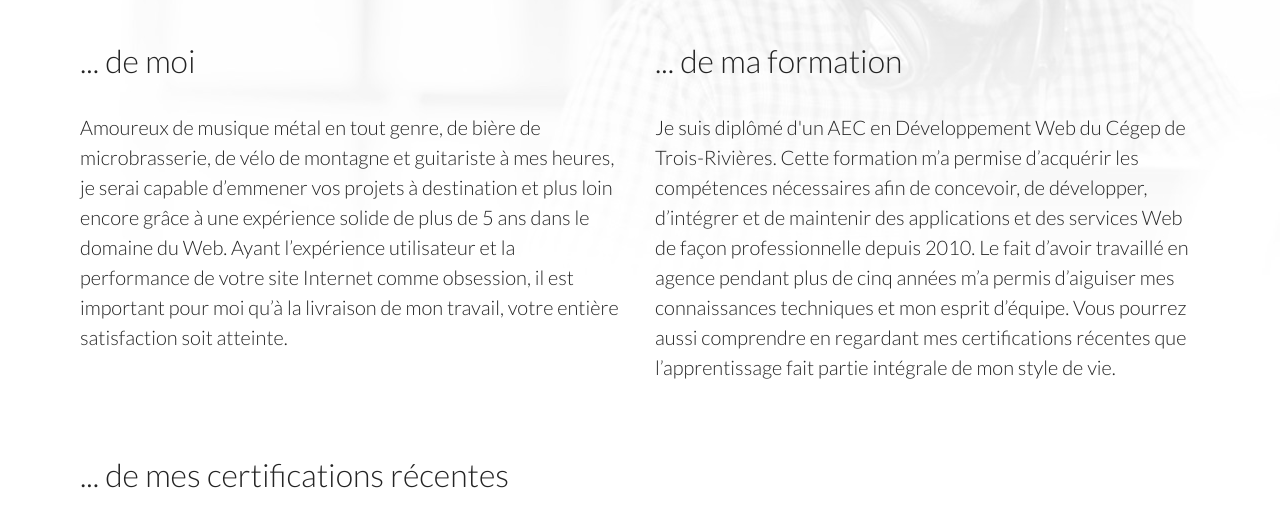
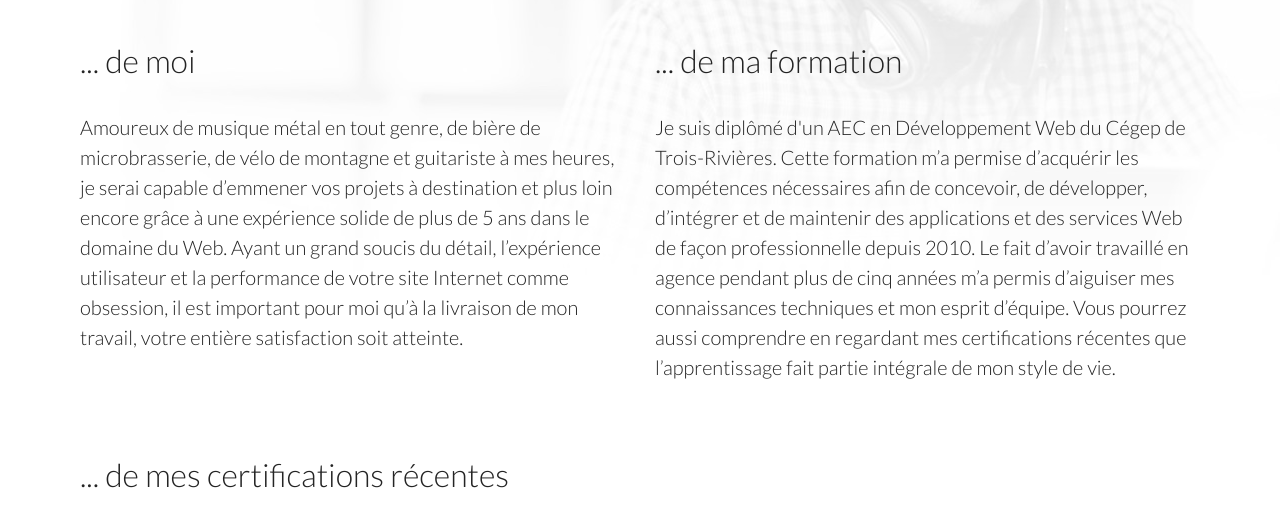
Before and after one commit to patchampoux/portfolio, a PHP site: page / in a window 1280 px wide. Shown: the part 1148-1676 px from the top of the page. Run offline with PHP 8.4, Linux system fonts and the light colour scheme; data that the repository does not hold is empty; some libraries are stand-ins or nearby versions; some web fonts are replaced.

Commit message:
Content.

```diff
--- a/web/index.php
+++ b/web/index.php
@@ -209,7 +209,7 @@ include '_header.php';
 		<div class="row">
 			<div class="col-xs-12 col-md-6">
 				<h2>... de moi</h2>
-				<p>Amoureux de musique métal en tout genre, de bière de microbrasserie, de vélo de montagne et guitariste à mes heures, je serai capable d’emmener vos projets à destination et plus loin encore grâce à une expérience solide de plus de 5 ans dans le domaine du Web. Ayant l’expérience utilisateur et la performance de votre site Internet comme obsession, il est important pour moi qu’à la livraison de mon travail, votre entière satisfaction soit&nbsp;atteinte.</p>
+				<p>Amoureux de musique métal en tout genre, de bière de microbrasserie, de vélo de montagne et guitariste à mes heures, je serai capable d’emmener vos projets à destination et plus loin encore grâce à une expérience solide de plus de 5 ans dans le domaine du Web. Ayant un grand soucis du détail, l’expérience utilisateur et la performance de votre site Internet comme obsession, il est important pour moi qu’à la livraison de mon travail, votre entière satisfaction soit&nbsp;atteinte.</p>
 				<br class="visible-xs visible-sm">
 			</div>
 			<div class="col-xs-12 col-md-6">
```
